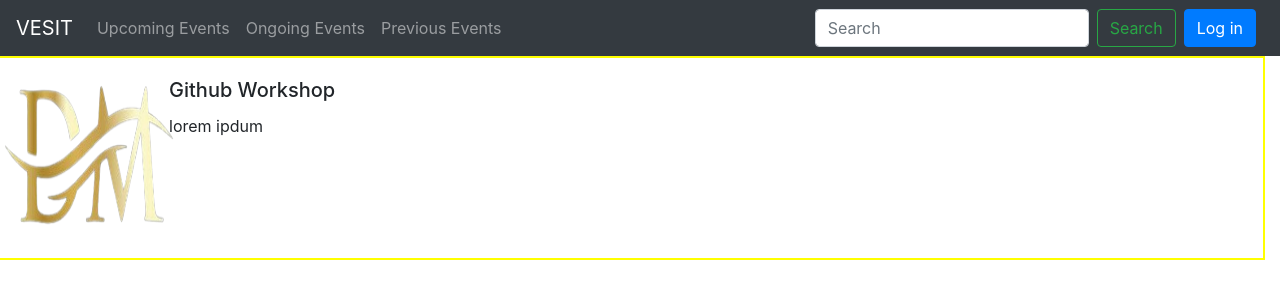
After one commit to paras-gurnani/Vesit-Hacks-21, a Django app: page /events/ongoingevents/ in a window 1280 px wide. The commit adds this page. Shown: the top 300 px of the page. Run offline with Django 3.2, Linux system fonts and the light colour scheme; data comes from the database, SQL or seed files in the repository; some libraries are stand-ins or nearby versions.

Commit message:
merge conflict

```diff
--- a/events/urls.py
+++ b/events/urls.py
@@ -7,5 +7,7 @@ urlpatterns = [
     path('', views.index,name='index'),
     path('AddEvent/', views.addEvent, name='add_event'),
     path('StoreEvent/', views.storeEvent, name='store_event'),
-    path('EventDetail/<int:id>', views.eventDetail, name='event_detail')
+    path('EventDetail/<int:id>', views.eventDetail, name='event_detail'),
+    path('previousevents/',views.previousEvents,name='previous_events'),
+    path('ongoingevents/',views.onGoingEvents,name='ongoing_events'),
 ]
--- a/events/views.py
+++ b/events/views.py
@@ -19,6 +19,7 @@ def index(request):
     previous_events = Event.objects.all().filter(event_date__lt = today_date)
     upcoming_events = Event.objects.all().filter(event_date__gt = today_date)
     ongoing_events = Event.objects.all().filter(event_date__lte = today_date , end_date__gte = today_date)
+
 
     print(previous_events)
     print(upcoming_events)
@@ -79,3 +80,17 @@ def storeEvent(request):
 
 def eventDetail(request):
     return render(request, 'events/eventDetails.html')
+
+def previousEvents(request):
+    context = {}
+    today_date = date.today()
+    previous_events = Event.objects.all().filter(event_date__lt=today_date)
+    context['events'] = previous_events
+    return render(request,'events/previousEvents.html',context=context)
+
+def onGoingEvents(request):
+    context={}
+    today_date = date.today()
+    ongoing_events = Event.objects.all().filter(event_date__lte=today_date, end_date__gte=today_date)
+    context['events']=ongoing_events
+    return render(request,'events/ongoing.html',context=context)
--- a/templates/base.html
+++ b/templates/base.html
@@ -26,11 +26,14 @@
 
         <div class="collapse navbar-collapse" id="navbarSupportedContent">
           <ul class="navbar-nav mr-auto">
+            <li class="nav-item {% block eventsActive %} {% endblock %}">
+              <a class="nav-link" href="/events/">Upcoming Events<span class="sr-only">(current)</span></a>
+            </li>
             <li class="nav-item {% block homeActive %} {% endblock %}">
-              <a class="nav-link" href="/">Ongoing Events<span class="sr-only">(current)</span></a>
+              <a class="nav-link" href="/events/ongoingevents">Ongoing Events<span class="sr-only">(current)</span></a>
             </li>
             <li class="nav-item {% block aboutActive %} {% endblock %}">
-              <a class="nav-link" href="/about">Previous Events</a>
+              <a class="nav-link" href="/events/previousevents">Previous Events</a>
             </li>
 <!--            <li class="nav-item {% block blogActive %} {% endblock %}">-->
 <!--              <a class="nav-link" href="/blog">Blog</a>-->
--- /dev/null
+++ b/templates/events/ongoing.html
@@ -0,0 +1,28 @@
+{% extends 'base.html' %}
+
+{% block body %}
+
+{%if events %}
+{%for event in events %}
+<div class="row" style="max-width:100%;">
+    <div class="col" style='display:inline-block; border: 2px solid yellow;'>
+      <div class="" style="max-width: 50%;margin-right:0px; display:inline-block;">
+        <div class="row g-0">
+          <div class="col-md-4">
+            <img src='/media/{{event.postor}}' height="200" width="175" alt="postor">
+          </div>
+          <div class="col-md-8">
+            <div class="card-body">
+              <h5 class="card-title">{{event.event_title}}</h5>
+              <p class="card-text">{{event.event_description|safe }}</p>
+            </div>
+          </div>
+        </div>
+      </div>
+    </div>
+  {%endfor%}
+  {%else%}
+  <h1>No events right now</h1>
+  {%endif%}
+</div>
+{% endblock body %}
```
Also changed, not shown: templates/events/previousEvents.html (added, +28 -0 lines).
